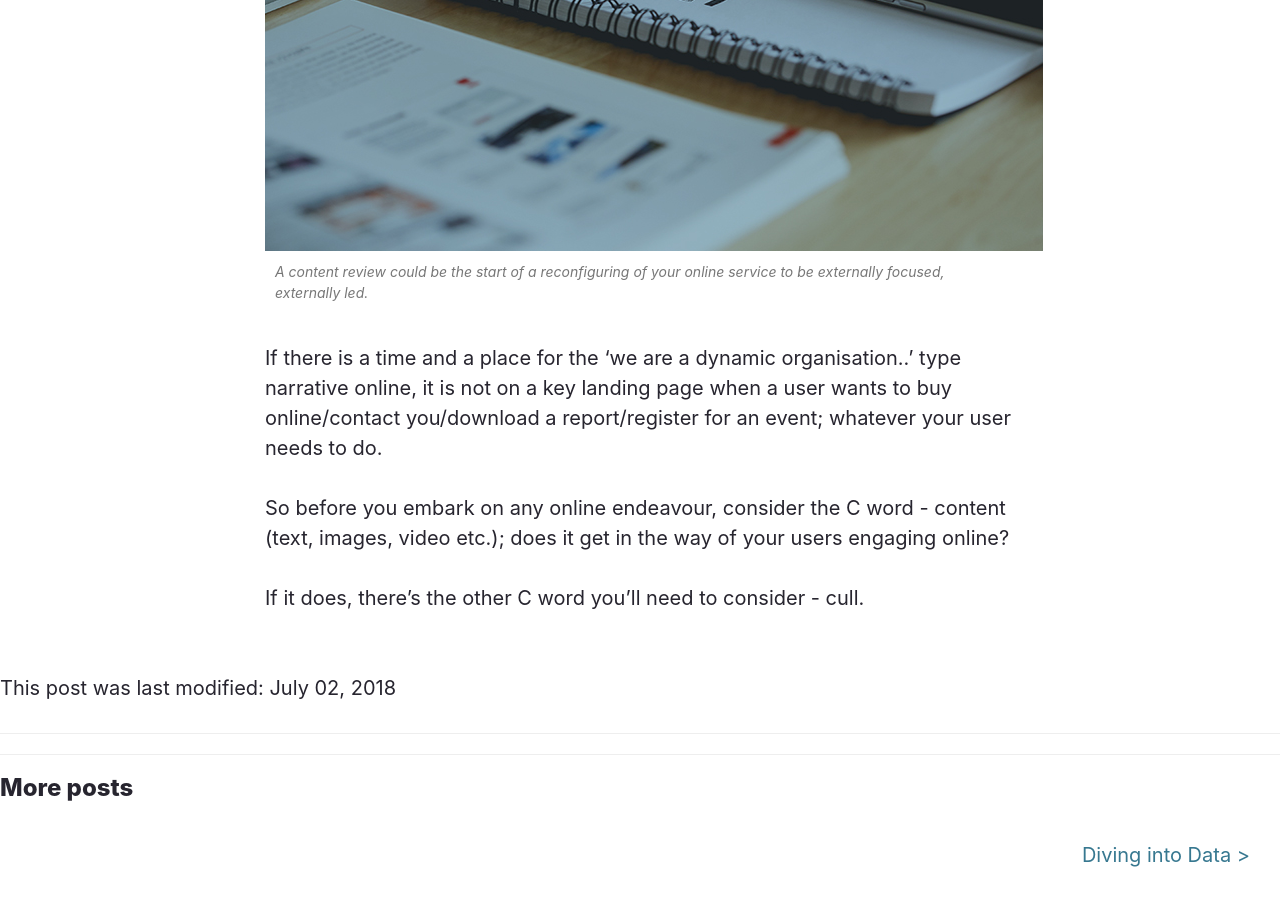
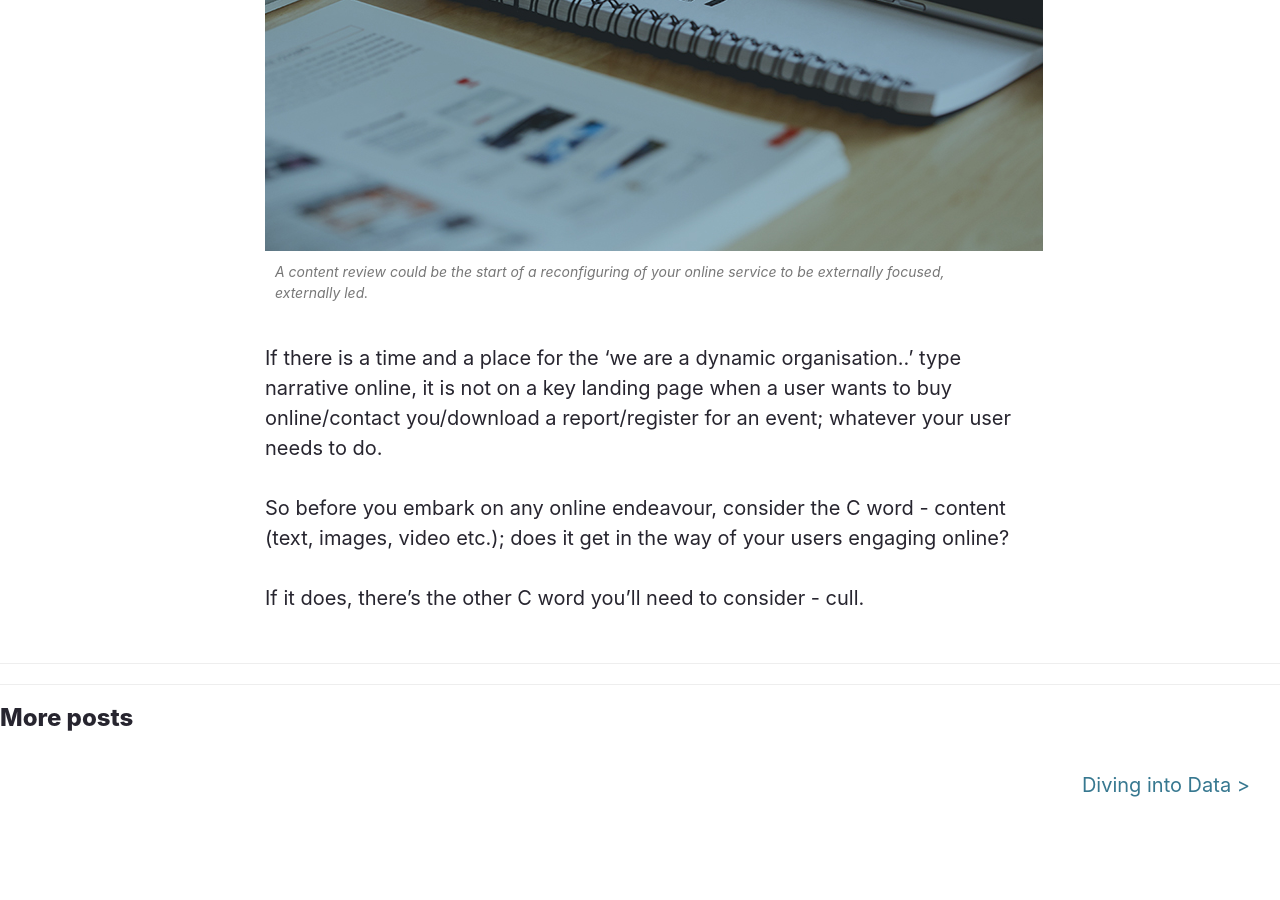
Before and after one commit to mkirkpat/mkirkpat.github.io, a Jekyll site: the page built from _posts/2015-07-10-the-c-word.md, in a window 1280 px wide and 900 px high, scrolled down 2130 px. Built offline with Jekyll 4.4.1, drawn with Linux system fonts in a browser that asks for light colours; nearby versions of some CDN libraries; after the commit the page ends 2960 px from its top, so only the background shows below that.

Commit message:
Update post.html

```diff
--- a/_layouts/post.html
+++ b/_layouts/post.html
@@ -9,7 +9,6 @@
             </div>
         </div>
     </article>
-<p>This post was last modified: {{ site.time | date: '%B %d, %Y' }}</p>
 
     <hr>
     <hr>
```
